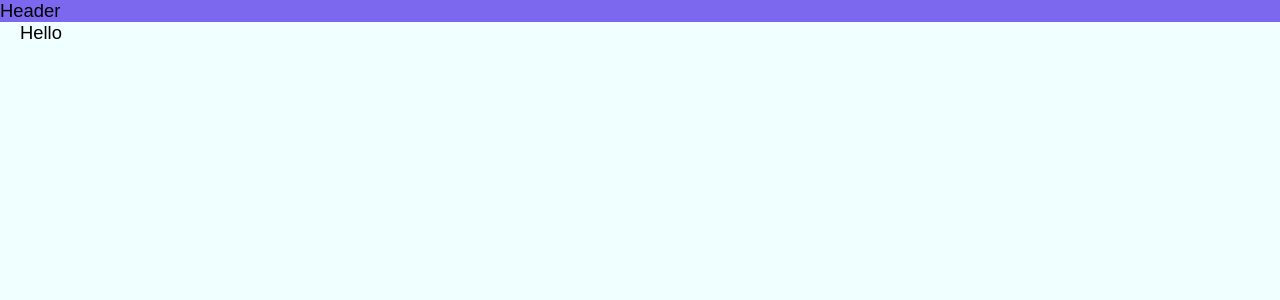
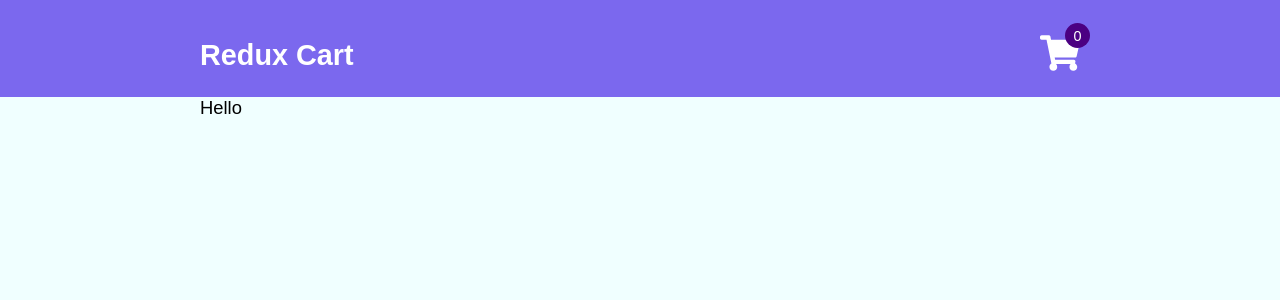
Before and after one commit to umair-mirza/redux-toolkit-saga-cart, a React (Create React App) app: page / in a window 1280 px wide. Shown: the top 300 px of the page. Built offline with nearby package versions, Linux system fonts and the light colour scheme.

Commit message:
finished the header

```diff
--- a/src/components/Header.js
+++ b/src/components/Header.js
@@ -1,9 +1,25 @@
-import { StyledHeader } from "./styles/Header.styled"
+import { StyledHeader, Cart, CartCounter } from "./styles/Header.styled"
+import { Container } from "./styles/Container.styled"
+import { Logo } from "./styles/Header.styled"
+import { Flex } from "./styles/Flex.styled"
+import { FaShoppingCart } from "react-icons/fa";
 
 const Header = () => {
   return (
     <StyledHeader>
-        <div>Header</div>
+        <Container>
+            <Flex>
+                <div>
+                    <Logo>Redux Cart</Logo>
+                </div>
+                <Cart>
+                    <FaShoppingCart size={40} color={'#fff'} />
+                    <CartCounter>
+                        0
+                    </CartCounter>
+                </Cart>
+            </Flex>
+        </Container>
     </StyledHeader>
   )
 }
--- a/src/components/styles/Container.styled.js
+++ b/src/components/styles/Container.styled.js
@@ -3,6 +3,6 @@ import styled from "styled-components";
 export const Container = styled.div`
     width: 1300px;
     max-width: 100%;
-    padding: 0 20px;
+    padding: 0 200px;
     margin: 0 auto;
 `
--- /dev/null
+++ b/src/components/styles/Flex.styled.js
@@ -0,0 +1,7 @@
+import styled from "styled-components";
+
+export const Flex = styled.div`
+    display: flex;
+    justify-content: space-between;
+    align-items: center;
+`
--- a/src/components/styles/Header.styled.js
+++ b/src/components/styles/Header.styled.js
@@ -1,7 +1,31 @@
 import styled from "styled-components";
 
 export const StyledHeader = styled.header`
+    background: ${({theme}) => theme.colors.header};
+    padding: 20px 0 5px 0;
+`
+
+export const Logo = styled.h1`
+    color: #fff;
+    font-weight: 600;
+    font-size: 1.8rem;
+`
+
+export const Cart = styled.div`
+    position: relative;
+`
+
+export const CartCounter = styled.div`
+    position: absolute;
+    top: -10px;
+    right: -10px;
+    background-color: #4B0082;
+    border-radius: 50%;
+    width: 25px;
+    height: 25px;
+    color: #fff;
+    font-size: 0.90rem;
     display: flex;
-    justify-content: space-between;
-    background: ${({theme}) => theme.colors.header}
+    justify-content: center;
+    align-items: center;
 `
```
